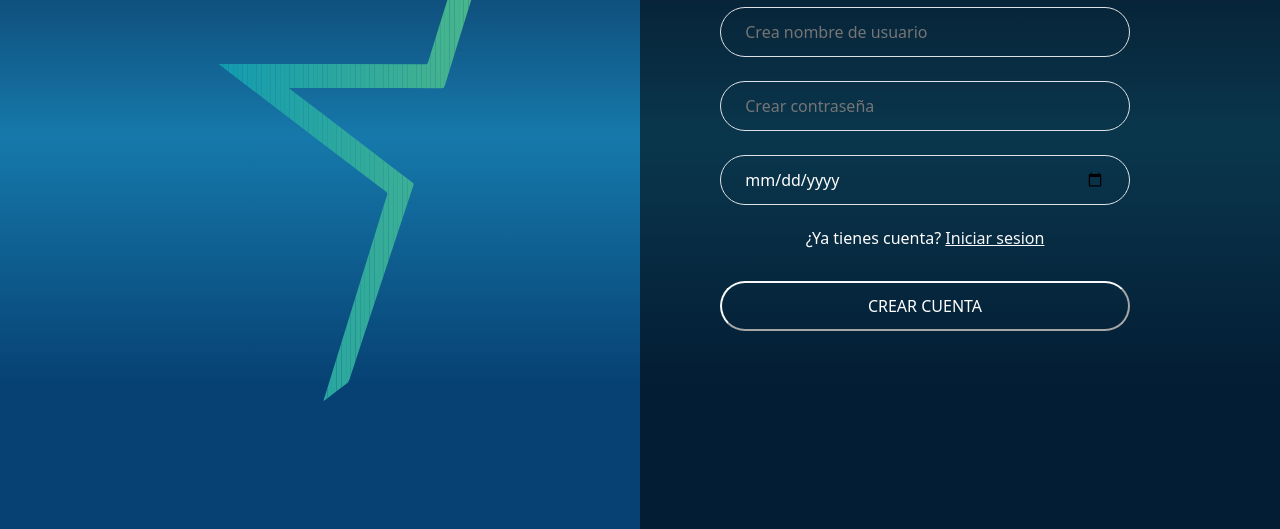
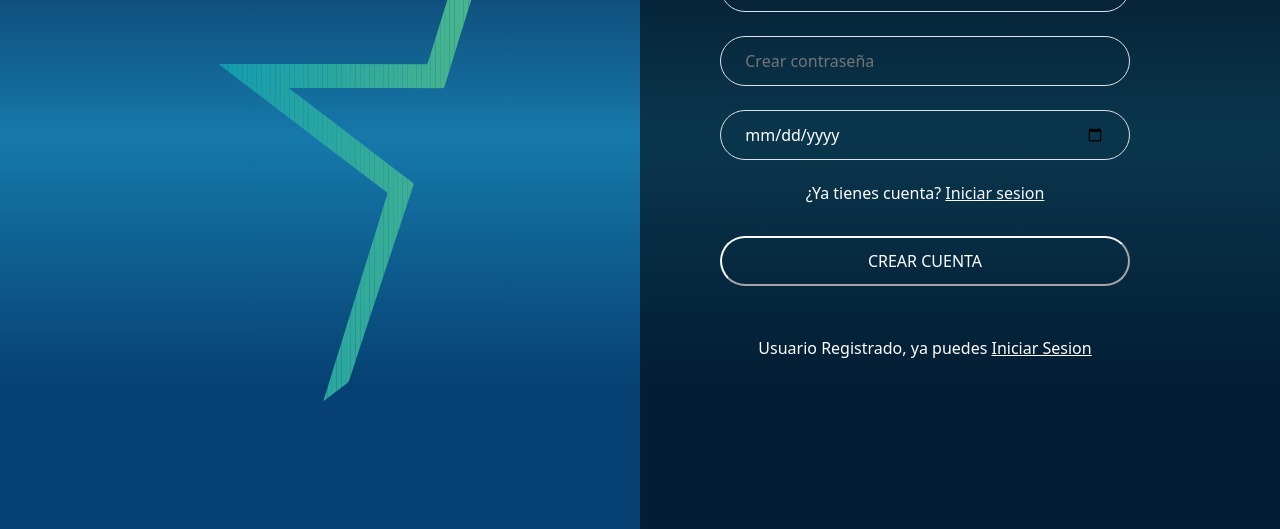
Before and after one commit to cristja/injury-treat, a plain HTML site: page pages/registro.html in a window 1280 px wide. Both pictures are taken after a click on the button "CREAR CUENTA". Shown: the part 271-800 px from the top of the page. Drawn offline with nearby package versions, Linux system fonts and the light colour scheme.

Commit message:
registro y inicio

```diff
--- a/css/registro.css
+++ b/css/registro.css
@@ -31,3 +31,7 @@ body{
         width: 100%;
     }
 }
+.mensaje {
+    color: white;
+    padding-top: 50px;
+}
--- a/js/registro.js
+++ b/js/registro.js
@@ -0,0 +1,24 @@
+if(localStorage.getItem('activo' == 'true')) {
+    window.location = '../index.html'
+}
+
+const formregistro = document.querySelector('#form');
+const inputusername = document.querySelector('#nombre');
+const inputuserpass = document.querySelector('#contraseña');
+const reset = document.querySelector(".formulario")
+const enviar = document.querySelector("#enviar")
+
+function registrar(e) {
+    e.preventDefault();
+    localStorage.setItem('user', inputusername.value);
+    localStorage.setItem('password', (inputuserpass.value));
+
+    const cajitamensaje = document.createElement('p');
+    cajitamensaje.classList.add("mensaje")
+    cajitamensaje.innerHTML = `Usuario Registrado, ya puedes <a class="text-white"  href="./inicioS.html">Iniciar Sesion </a>
+    `
+
+    formregistro.appendChild(cajitamensaje)
+}
+
+enviar.addEventListener('click', registrar);
--- a/pages/registro.html
+++ b/pages/registro.html
@@ -18,14 +18,14 @@
                 </div>
             </div>
             <div class="col-12 col-md-6">
-                <div class="d-flex flex-column align-items-center justify-content-center h-100">
+                <div id="form" class="d-flex flex-column align-items-center justify-content-center h-100">
                     <h1 class="text-white">Registrarse</h1>
                    <input id="nombre" type="email" class="border w-75 px-4 my-4 formulario rounded-5" placeholder="Crea nombre de usuario" aria-label="First name">
                    <input id="contraseña" type="password" class="border w-75 px-4 mb-4 formulario rounded-5" placeholder="Crear contraseña" aria-label="Last name">
                    <input type="date" class="border w-75 px-4 mb-4 formulario rounded-5" placeholder="Fecha de nacimiento" aria-label="date">
                    <h6 class="text-white">¿Ya tienes cuenta? <a class="text-light " href="../pages/inicioS.html">Iniciar sesion</a>  </h6>
-                   <button class="w-75 formulario border-light rounded-5 mt-4" type="submit">CREAR CUENTA</button>
-                   </div>
+                   <button id="enviar" class="w-75 formulario border-light rounded-5 mt-4" type="submit">CREAR CUENTA</button>
+                </div>
 
             </div>
             <div class="col-12 d-block d-md-none">
```
Also changed, not shown: js/inicioS.js (+28 -0 lines), pages/inicioS.html (+3 -3 lines).
